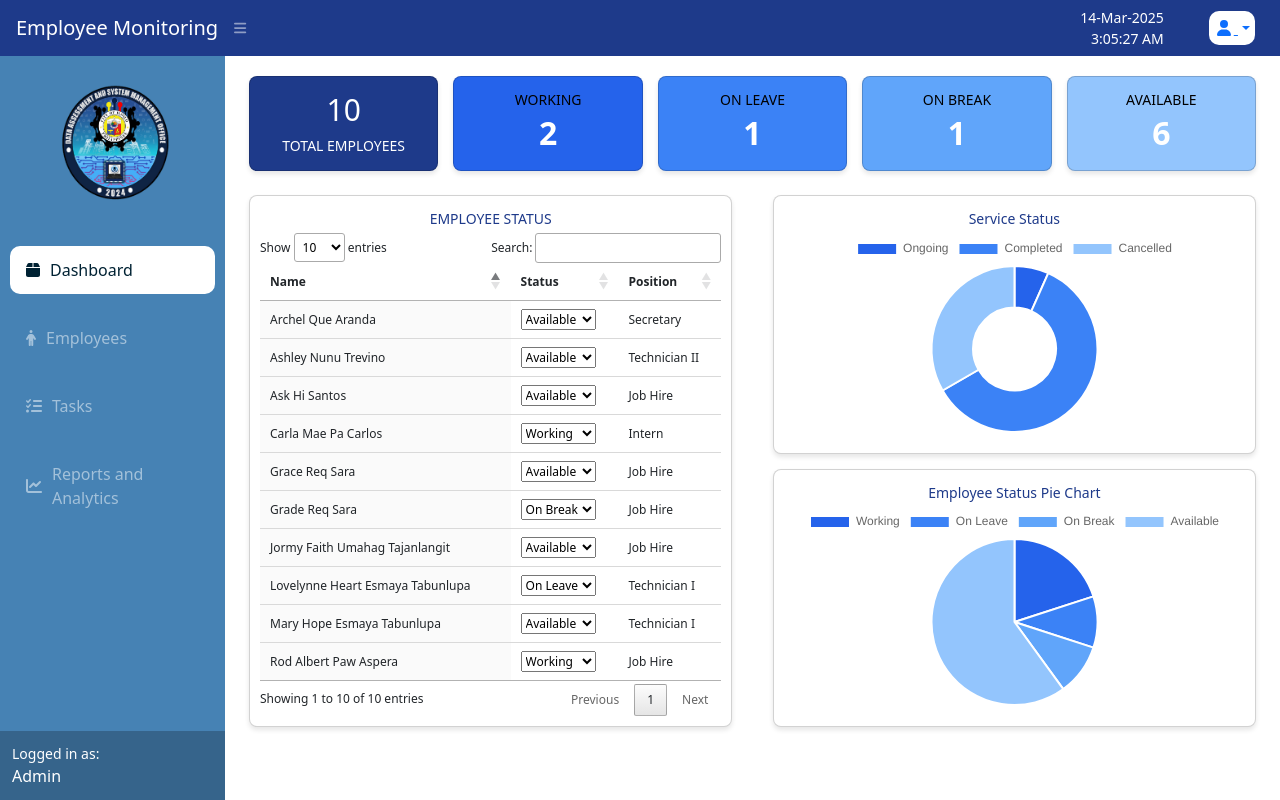
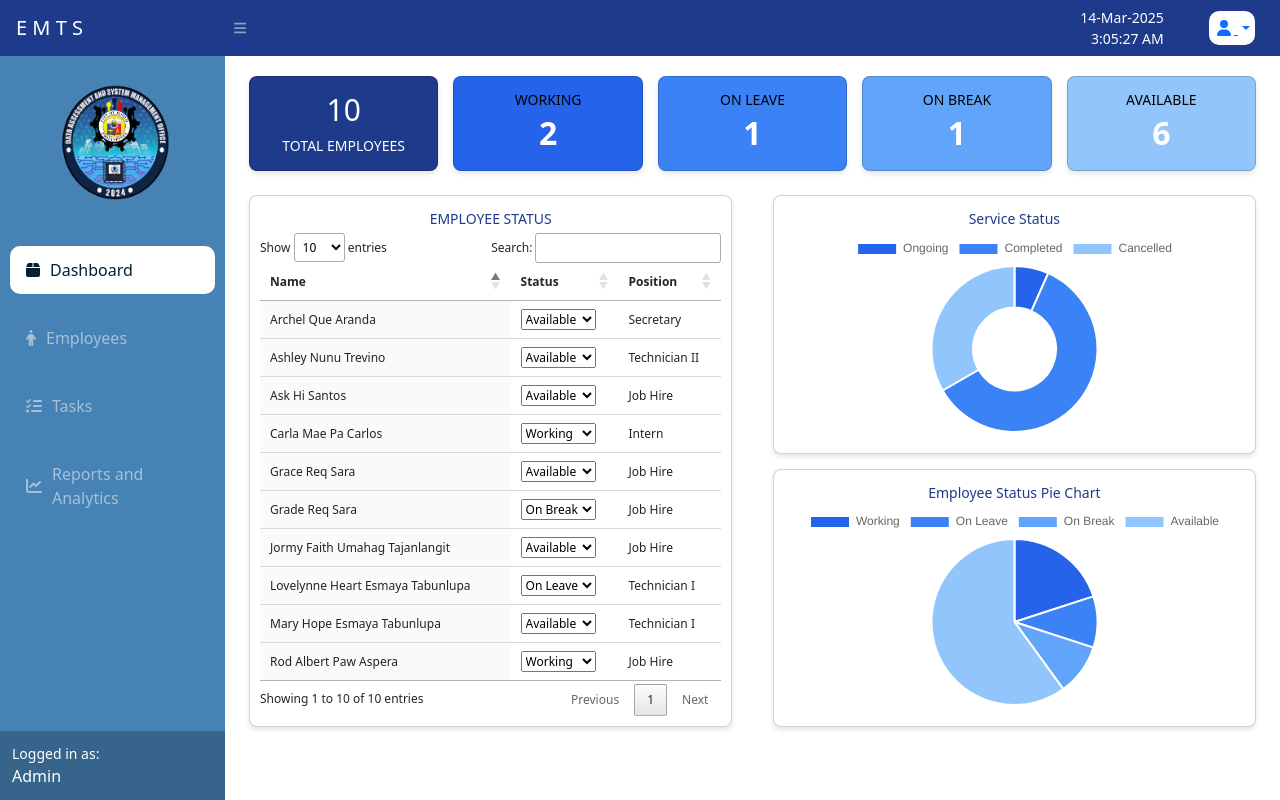
Before and after one commit to digilove03/Employee-Tracking-and-Monitoring-System, a PHP site: page /dashboard.php in a window 1280 px wide. Run offline with PHP 8.4, Linux system fonts and the light colour scheme; a user stored in the database is signed in; data comes from the database, SQL or seed files in the repository; some libraries are stand-ins or nearby versions.

Commit message:
Update header.php

```diff
--- a/include/header.php
+++ b/include/header.php
@@ -49,7 +49,7 @@
 
 <nav class="sb-topnav navbar navbar-expand navbar-dark d-flex" id="topNavBG">
     <!-- Navbar Brand-->
-    <a class="navbar-brand ps-3" href="dashboard.php">Employee Monitoring</a>
+    <a class="navbar-brand ps-3" href="dashboard.php">E M T S</a>
     <!-- Sidebar Toggle-->
     <button class="btn btn-link btn-sm order-1 order-lg-0 me-4 me-lg-0" id="sidebarToggle" href="#!">
         <i class="fas fa-bars"></i>
```
